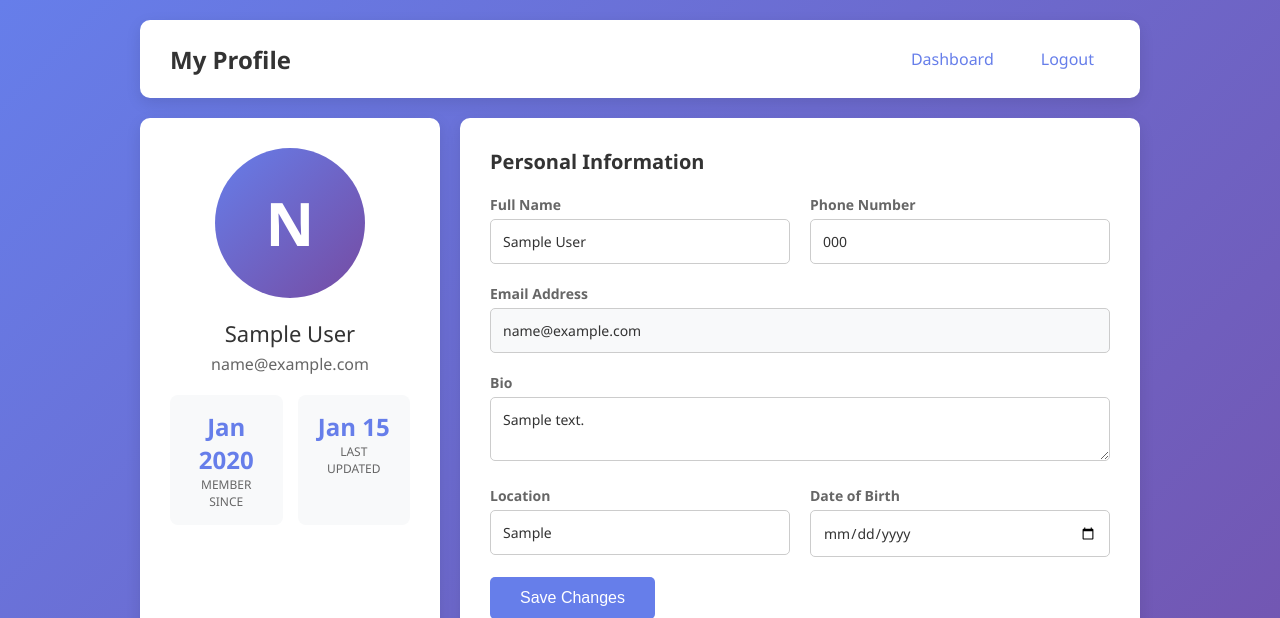
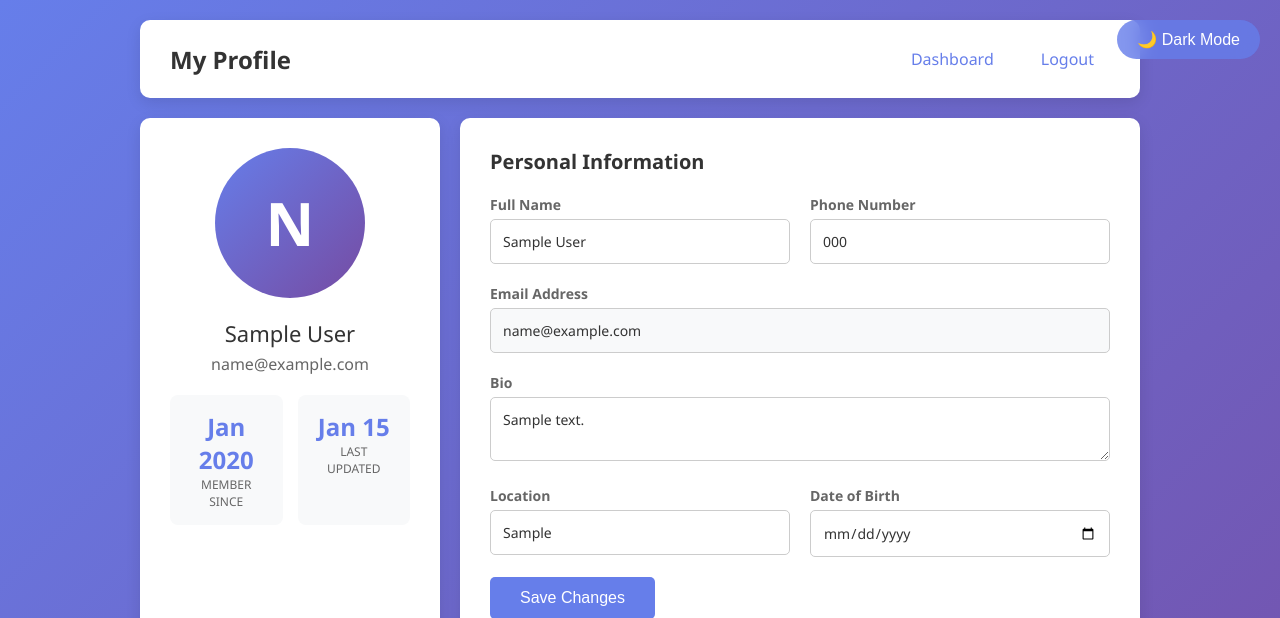
Before and after one commit to blackabdoul/mini-social-app, a PHP site: page /myApp/profile.php in a window 1280 px wide. Shown: the top 618 px of the page. Run offline with PHP 8.4, Linux system fonts and the light colour scheme; the visitor is signed in with stand-in values (Sample User, id 1); tables that the repository leaves empty or names only in its code hold one stand-in row (values such as "Sample post").

Commit message:
adding dark mode to profile page

```diff
--- a/profile.php
+++ b/profile.php
@@ -166,5 +166,31 @@ unset($_SESSION['error']);
             </div>
         </div>
     </div>
+    <!-- Theme Toggle Button -->
+    <button class="theme-toggle" onclick="toggleTheme()" id="themeBtn">
+        🌙 Dark Mode
+    </button>
+
+    <script>
+        // Load saved theme on page load
+        const savedTheme = localStorage.getItem('theme') || 'light';
+        document.documentElement.setAttribute('data-theme', savedTheme);
+        updateButton(savedTheme);
+
+        function toggleTheme() {
+            const currentTheme = document.documentElement.getAttribute('data-theme');
+            const newTheme = currentTheme === 'dark' ? 'light' : 'dark';
+
+            document.documentElement.setAttribute('data-theme', newTheme);
+            localStorage.setItem('theme', newTheme);
+            updateButton(newTheme);
+        }
+
+        function updateButton(theme) {
+            const btn = document.getElementById('themeBtn');
+            btn.textContent = theme === 'dark' ? '☀️ Light Mode' : '🌙 Dark Mode';
+        }
+    </script>
+
 </body>
 </html>
```
